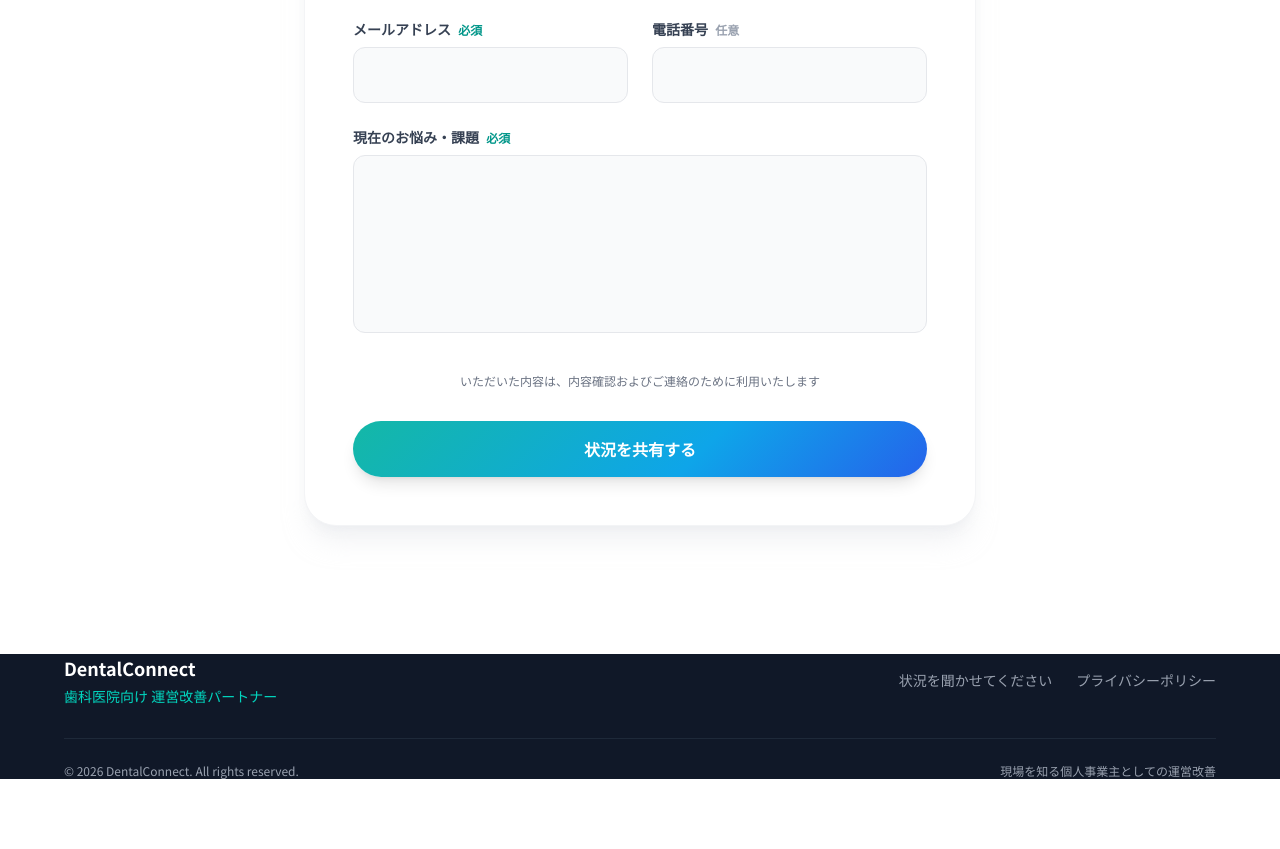
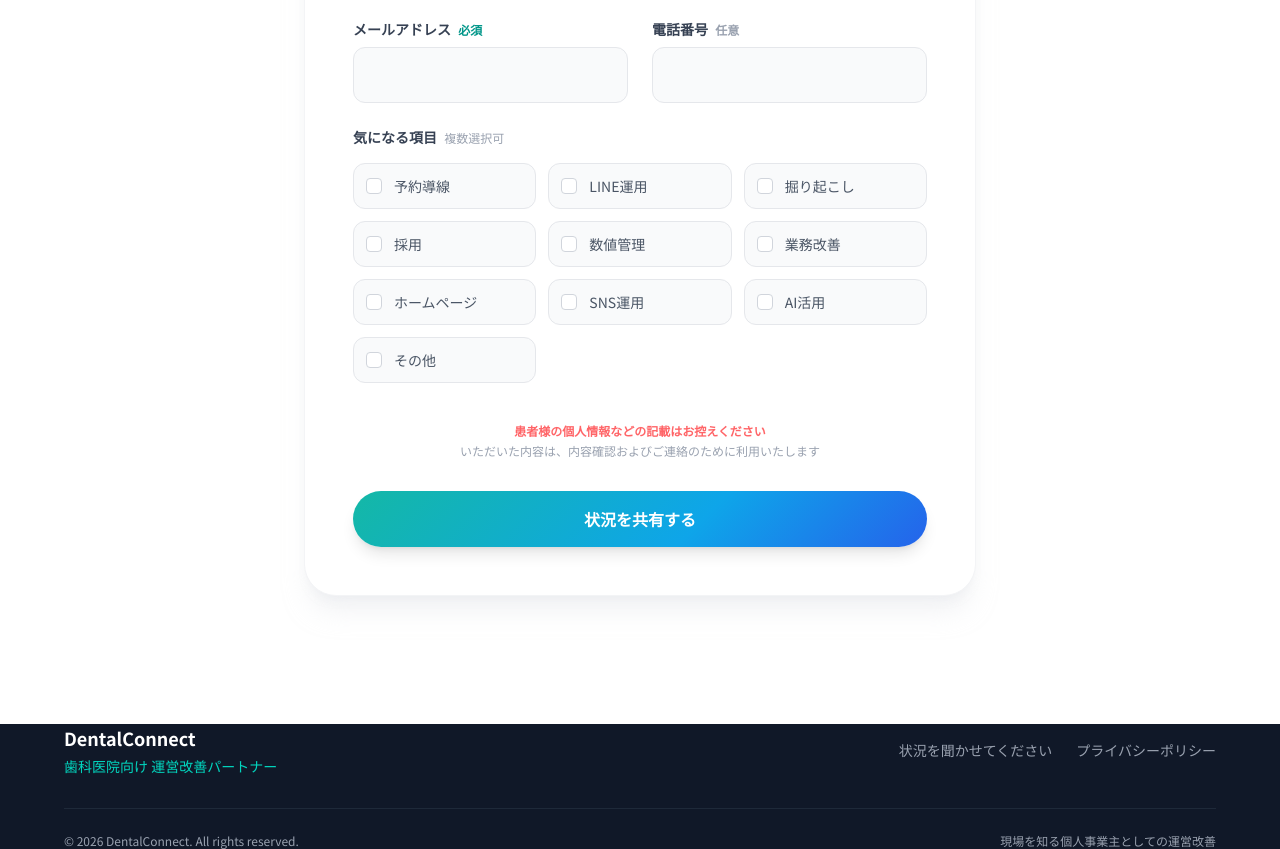
Before and after one commit to uw1g48h31wj4xxa33ffa-eng/reserve-pro-dashboard, a Next.js app in the folder LP/dental-lp/: page / in a window 1280 px wide. Shown: the part 4260-5109 px from the top of the page. Before the commit the page ends 5039 px from the top, so only its background shows below. Built offline with nearby package versions, Linux system fonts and the light colour scheme.

Commit message:
Implement core philosophy: Change contact form to use checkboxes for lighter user burden

```diff
--- a/LP/dental-lp/components/sections/contact.tsx
+++ b/LP/dental-lp/components/sections/contact.tsx
@@ -13,8 +13,22 @@ export function ContactSection() {
     name: "",
     email: "",
     phone: "",
-    message: "",
+    interests: [] as string[],
+    otherInterest: "",
   });
+
+  const interestOptions = [
+    "予約導線",
+    "LINE運用",
+    "掘り起こし",
+    "採用",
+    "数値管理",
+    "業務改善",
+    "ホームページ",
+    "SNS運用",
+    "AI活用",
+    "その他",
+  ];
 
   const [submitting, setSubmitting] = useState(false);
   const [submitted, setSubmitted] = useState(false);
@@ -30,11 +44,23 @@ export function ContactSection() {
   };
 
   const handleChange = (
-    e: React.ChangeEvent<HTMLInputElement | HTMLTextAreaElement>
+    e: React.ChangeEvent<HTMLInputElement>
   ) => {
     setFormState({
       ...formState,
       [e.target.name]: e.target.value,
+    });
+  };
+
+  const handleCheckboxChange = (option: string) => {
+    setFormState((prev) => {
+      const isSelected = prev.interests.includes(option);
+      return {
+        ...prev,
+        interests: isSelected
+          ? prev.interests.filter((item) => item !== option)
+          : [...prev.interests, option],
+      };
     });
   };
 
@@ -161,23 +187,75 @@ export function ContactSection() {
                   </div>
                 </div>
 
-                <div className="space-y-2">
-                  <label htmlFor="message" className="block text-sm font-bold text-gray-700">
-                    現在のお悩み・課題 <span className="text-teal-600 text-xs ml-1">必須</span>
-                  </label>
-                  <textarea
-                    id="message"
-                    name="message"
-                    required
-                    rows={5}
-                    value={formState.message}
-                    onChange={handleChange}
-                    className="w-full px-4 py-3 rounded-xl border border-gray-200 focus:border-teal-400 focus:ring-2 focus:ring-teal-100 transition-colors bg-gray-50 focus:bg-white text-gray-900 resize-none outline-none"
-                  />
+                <div className="space-y-4">
+                  <div className="flex justify-between items-end">
+                    <label className="block text-sm font-bold text-gray-700">
+                      気になる項目 <span className="text-gray-400 text-xs ml-1 font-normal">複数選択可</span>
+                    </label>
+                  </div>
+                  <div className="grid grid-cols-2 md:grid-cols-3 gap-3">
+                    {interestOptions.map((option) => (
+                      <label
+                        key={option}
+                        onClick={() => handleCheckboxChange(option)}
+                        className={`flex items-center gap-3 p-3 rounded-xl border cursor-pointer transition-colors ${
+                          formState.interests.includes(option)
+                            ? "border-teal-400 bg-teal-50"
+                            : "border-gray-200 bg-gray-50 hover:bg-gray-100"
+                        }`}
+                      >
+                        <div
+                          className={`w-4 h-4 rounded-[4px] border flex items-center justify-center transition-colors ${
+                            formState.interests.includes(option)
+                              ? "bg-teal-500 border-teal-500"
+                              : "bg-white border-gray-300"
+                          }`}
+                        >
+                          {formState.interests.includes(option) && (
+                            <svg width="10" height="10" viewBox="0 0 12 12" fill="none">
+                              <path
+                                d="M2 6L5 9L10 3"
+                                stroke="white"
+                                strokeWidth="2"
+                                strokeLinecap="round"
+                                strokeLinejoin="round"
+                              />
+                            </svg>
+                          )}
+                        </div>
+                        <span
+                          className={`text-sm ${
+                            formState.interests.includes(option)
+                              ? "text-teal-800 font-bold"
+                              : "text-gray-600"
+                          }`}
+                        >
+                          {option}
+                        </span>
+                      </label>
+                    ))}
+                  </div>
+                  {formState.interests.includes("その他") && (
+                    <div className="pt-2">
+                      <input
+                        type="text"
+                        name="otherInterest"
+                        placeholder="その他の内容をご記入ください"
+                        value={formState.otherInterest}
+                        onChange={handleChange}
+                        className="w-full px-4 py-3 text-sm rounded-xl border border-gray-200 focus:border-teal-400 focus:ring-2 focus:ring-teal-100 transition-colors bg-white text-gray-900 outline-none"
+                      />
+                    </div>
+                  )}
                 </div>
 
-                <div className="pt-2 text-center text-xs text-gray-500 mb-6">
-                  いただいた内容は、<br className="md:hidden" />内容確認およびご連絡のために利用いたします
+                <div className="pt-4 text-center space-y-1">
+                  <p className="text-xs text-red-400 font-bold">
+                    患者様の個人情報などの記載はお控えください
+                  </p>
+                  <p className="text-xs text-gray-400">
+                    いただいた内容は、内容確認およびご連絡のために利用いたします
+                  </p>
                 </div>
 
                 <div className="pt-2">
```
